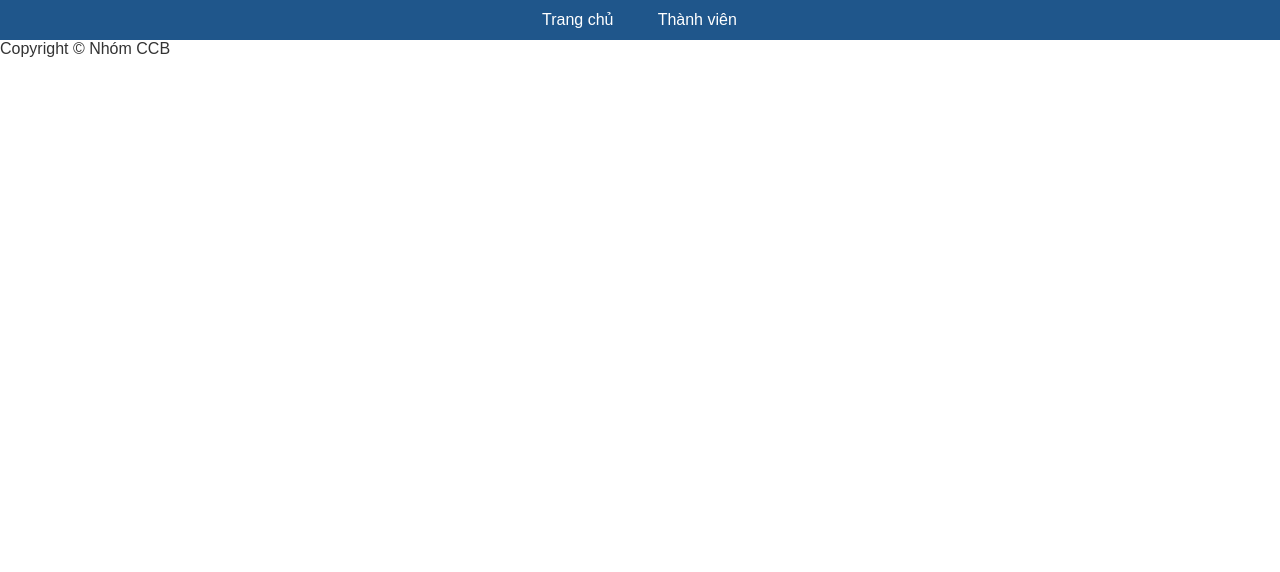
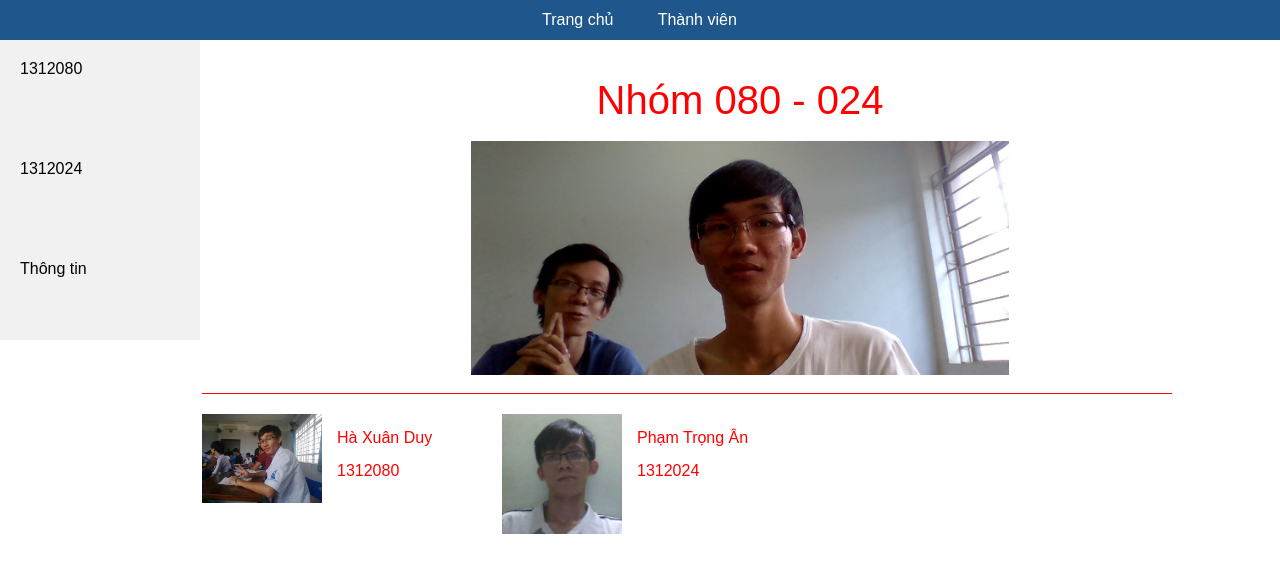
Before and after one commit to haduyw32/1312024_1312080_GioiThieuNhom, a plain HTML site: page index.html in a window 1280 px wide. Drawn offline with Linux system fonts and the light colour scheme.

Commit message:
Commit 2

```diff
--- a/default.css
+++ b/default.css
@@ -32,7 +32,7 @@ body {
   background: #F1F1F1;
   color: #333;
 }
-#menu .sub-menu {
+.sub-menu {
   display: none;
   position: absolute;
   margin-left: 0 !important;
@@ -50,3 +50,58 @@ body {
   line-height: 40px;
   margin-left: -5px;
 }
+
+body {
+  /*background-image: url("Pic/backgrounds1.png");*/
+  background-repeat: repeat-x;
+  background-attachment: fixed;
+}
+/*-------------------------------------*/
+#divM #menul {
+  background: #1F568B;
+  list-style-type: none;
+  text-align: left;
+  width: 200px;
+  float: left;
+}
+
+#divM #content {
+  float: center;
+}
+
+#divM #menul ul li{
+    list-style-type: none;
+    margin: 0;
+    padding: 0;
+    width: 200px;
+    background-color: #f1f1f1;
+    height: 100px;
+}
+
+#divM #menul li a {
+    display: block;
+    color: #000;
+    padding: 20px 20px;
+    text-decoration: none;
+    height: 20px;
+}
+
+#divM #menul a:hover {
+    background-color: #555;
+    color: white;
+}
+
+/*#divM #content img {
+  width:50%; height:50;
+  display: block;
+  margin: 0 auto;
+}*/
+
+.conMem {
+  width: 300px;
+  float: left;
+}
+
+.conMem:hover {
+  background-color: #FFFF7F;
+}
--- a/index.html
+++ b/index.html
@@ -4,10 +4,10 @@
 		<meta charset="utf-8">
 		<link href="default.css" rel="stylesheet" type="text/css">
 		<title>
-			W32
+			BT UDPT
 		</title>
 	</head>
-	<body>
+	<body background="#333333">
 		<div id="menu">
   		<ul>
    			<li><a href="#">Trang chủ</a></li>
@@ -20,10 +20,44 @@
   		</ul>
 		</div>
 
-		<!-- Image Map -->
+		<div id="divM">
+			<div id="menul">
+  			<ul>
+   				<li><a href="#">1312080</a></li>
+    			<li><a href="#">1312024</a></li>
+    			<li><a href="#">Thông tin</a></li>
+    		</ul>
+    		</div>
+    		<div id="content">
+    			<table><tr><td>
+    				<br><br>
+    				<p align="center"><span style="color: red; text-align: center; font-size: 250%">Nhóm 080 - 024</span></p><br>
+    				<img src="Pic/picGroup.png" amlt="Group Image" usemap="#imageMap" style="width:50%; height:50; display: block; margin: 0 auto;">
+    				<map name="imageMap">
+						<area shape="rect" coords="50,100,160,250" alt="1312047" href="https://www.google.com">
+						<area shape="rect" coords="210,15,380,200" alt="1312036" href="./members/1312036/1312036.html">
+					</map>
+    				<br><hr size="1"  align="center" width="90%" color="red"/><br>
+    				<tr><td>
+    				<a href="https://tinhte.vn"><div class="conMem">
+    					<img style=" width:120px; height:10%;" align="left" alt"1312080" src="Pic/pic080.jpg"/>
+    					<p style="color: red; text-align: center; display: inline-block; padding: 15px 15px;">Hà Xuân Duy</p>
+    						<br><p style="color: red; text-align: center; display: inline-block; padding: 0px 15px;">1312080</p>
+    				</div></a>
+    				<a href="https://tinhte.vn"><div class="conMem">
+    					<img style=" width:120px; height:10%;" align="left" alt"1312080" src="Pic/pic024.jpg"/>
+    					<p style="color: red; text-align: center; display: inline-block; padding: 15px 15px;">Phạm Trọng Ân</p>
+    						<br><p style="color: red; text-align: center; display: inline-block; padding: 0px 15px;">1312024</p>
+    				</div></a>
+    				</td></tr>
+    			</td></tr></table>
 
-		<div id="footer">
-			Copyright © Nhóm CCB
+    		</div>
+
 		</div>
+
+
+
+
 	</body>
 </html>
```
Also changed, not shown: Pic/backgrounds1.png (added), Pic/pic024.jpg (added), Pic/pic080.jpg (added), Pic/picGroup.png (added), 1 other file.
